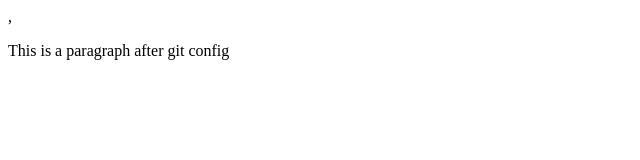
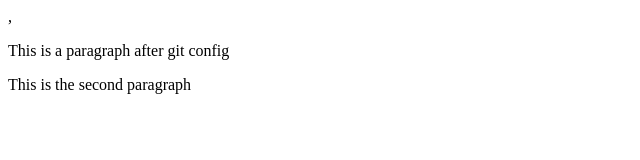
Before and after one commit to Sastrybbch/git-example, a plain HTML site: page index.html in a window 1280 px wide. Shown: the whole page, without its empty margins (0-640 px from the left). Drawn offline with Linux system fonts and the light colour scheme.

Commit message:
added second file

```diff
--- a/index.html
+++ b/index.html
@@ -7,5 +7,8 @@
     </head>
     <body>
         <p> This is a paragraph after git config</p>
+        <p>
+            This is the second paragraph
+        </p>
     </body>
 </html>
```
Also changed, not shown: Page2.html (added, +1 -0 lines).
